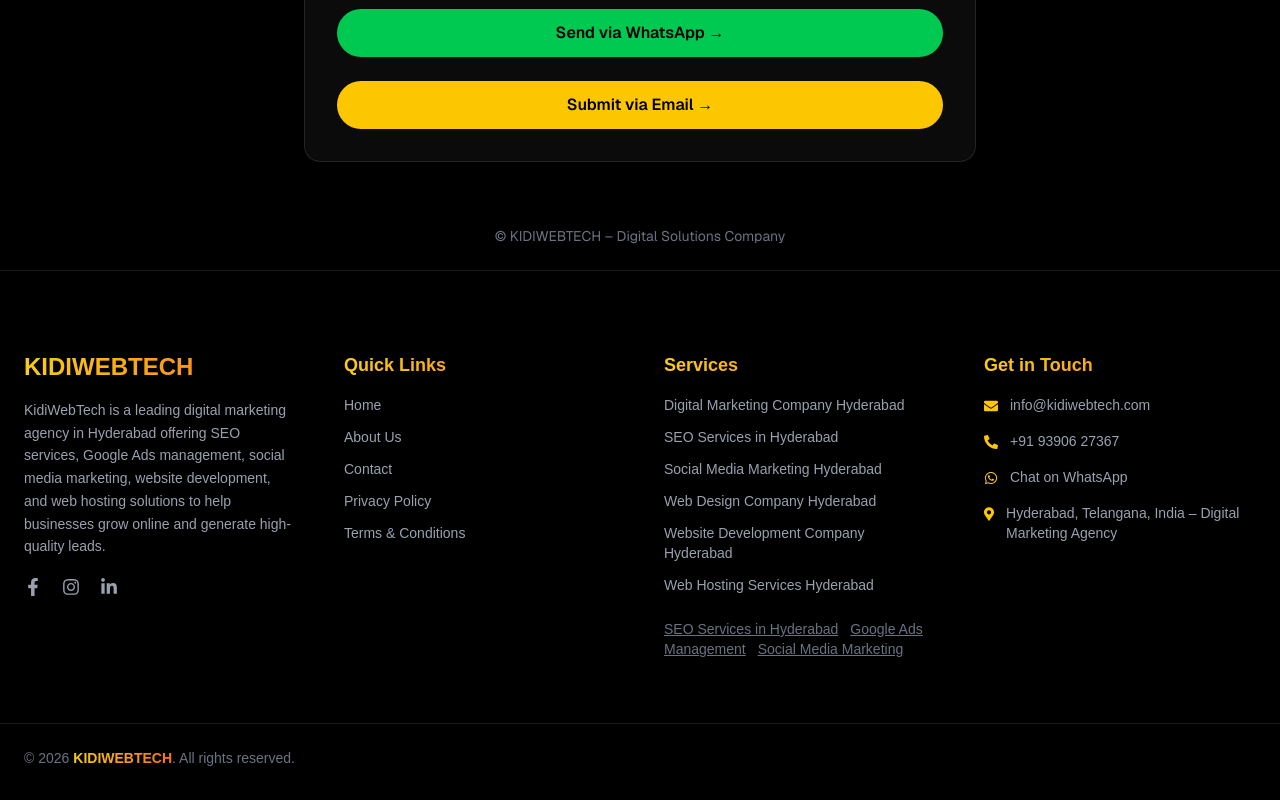
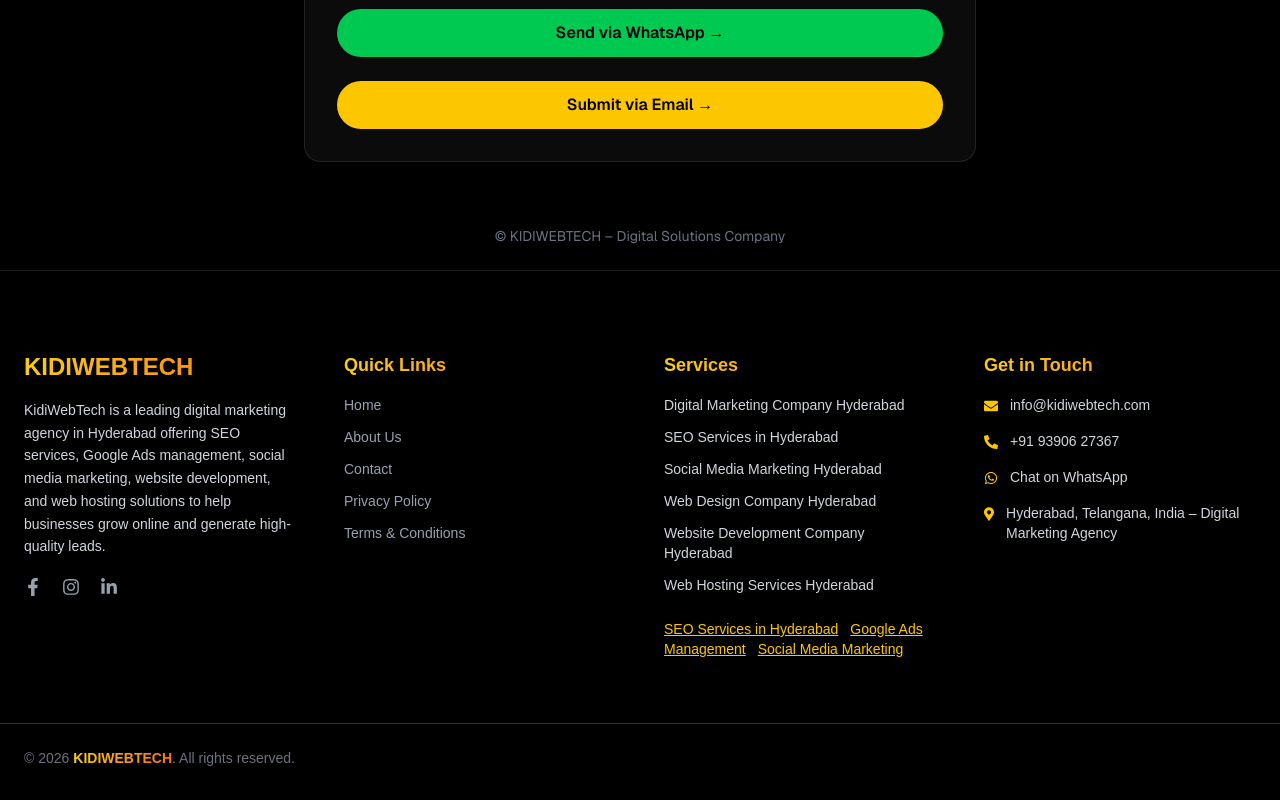
Before and after one commit to saikiranyalavarthi/kidi-web-tech, a Next.js app: page / in a window 1280 px wide. Shown: the part 5549-6349 px from the top of the page. Built offline with nearby package versions, Linux system fonts and the light colour scheme.

Commit message:
first commit

```diff
--- a/src/app/Footer/Footer.jsx
+++ b/src/app/Footer/Footer.jsx
@@ -54,7 +54,7 @@ export default function Footer() {
             KIDIWEBTECH
           </h3>
 
-          <p className="text-gray-400 text-sm leading-relaxed mb-5">
+          <p className="text-gray-300 text-sm leading-relaxed mb-5">
             KidiWebTech is a leading digital marketing agency in Hyderabad
             offering SEO services, Google Ads management, social media
             marketing, website development, and web hosting solutions to help
@@ -145,7 +145,7 @@ export default function Footer() {
         <div>
           <h3 className="text-lg font-semibold mb-4 gradient-text">Services</h3>
 
-          <ul className="space-y-3 text-sm text-gray-400">
+          <ul className="space-y-3 text-sm text-gray-300">
             {serviceLinks.map((service) => (
               <li key={service.href}>
                 <Link
@@ -159,32 +159,36 @@ export default function Footer() {
           </ul>
 
           {/* SEO INTERNAL LINKS */}
-          <div className="mt-6 text-sm text-gray-500">
+         <div className="mt-6 text-sm text-gray-300">
   <Link
     href="/services/seo-services-hyderabad"
-              className="underline mr-3"
+    className="text-yellow-400 hover:text-yellow-300 underline font-medium mr-3"
   >
     SEO Services in Hyderabad
   </Link>
-            <Link href="/services/google-ads" className="underline mr-3">
+
+  <Link
+    href="/services/google-ads"
+    className="text-yellow-400 hover:text-yellow-300 underline font-medium mr-3"
+  >
     Google Ads Management
   </Link>
+
   <Link
     href="/services/social-media-company-hyderabad"
-              className="underline"
+    className="text-yellow-400 hover:text-yellow-300 underline font-medium"
   >
     Social Media Marketing
   </Link>
 </div>
 </div>
-
         {/* CONTACT */}
         <div>
           <h3 className="text-lg font-semibold mb-4 gradient-text">
             Get in Touch
           </h3>
 
-          <ul className="space-y-4 text-sm text-gray-400">
+          <ul className="space-y-4 text-sm text-gray-300">
             <li className="flex gap-3">
               <FaEnvelope className="mt-1 text-yellow-400" />
               <a
@@ -228,7 +232,7 @@ export default function Footer() {
       </div>
 
       {/* BOTTOM BAR */}
-      <div className="mt-16 pt-6 border-t border-white/10">
+      <div className="mt-16 pt-6 border-t border-white/20">
         <div className="max-w-7xl mx-auto px-6 flex flex-col md:flex-row justify-between items-center text-sm text-gray-500">
           <p>
             © {year}{" "}
```
Lines whose indentation alone changed are shown as unchanged.
